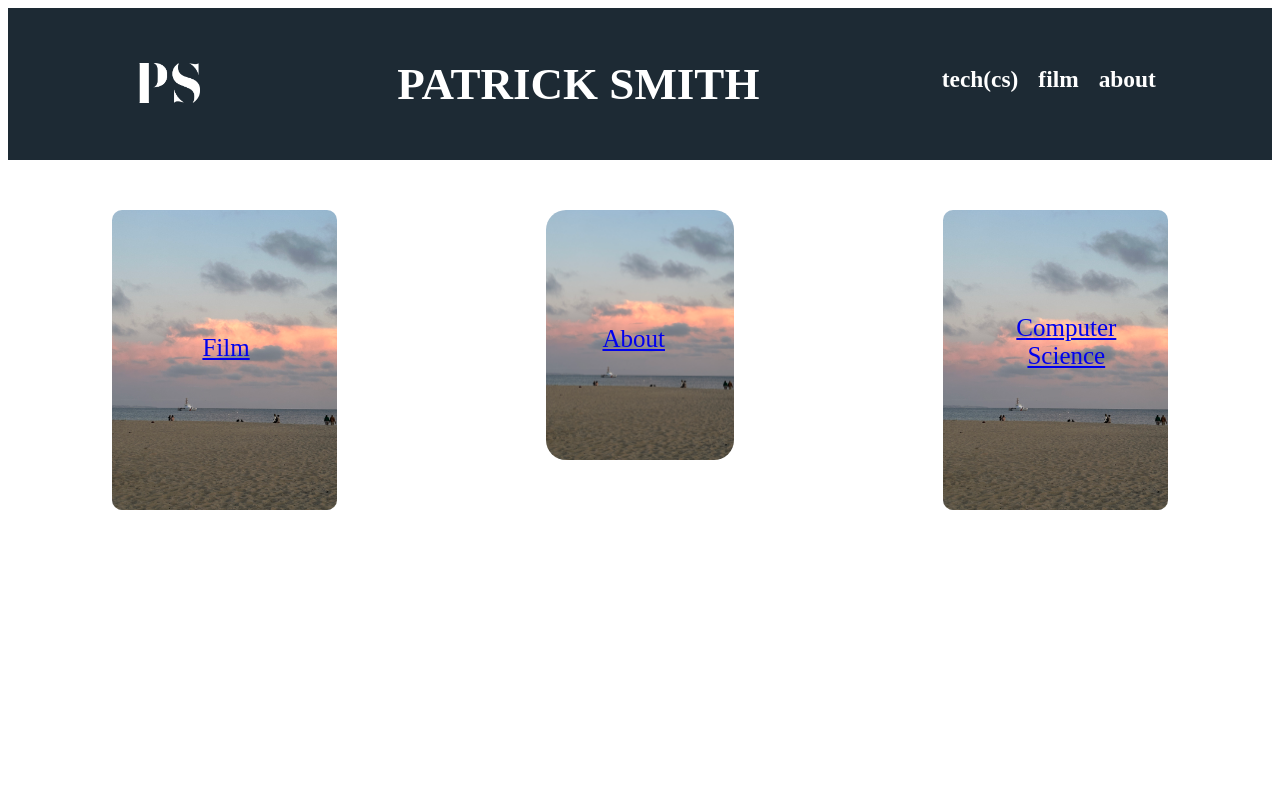
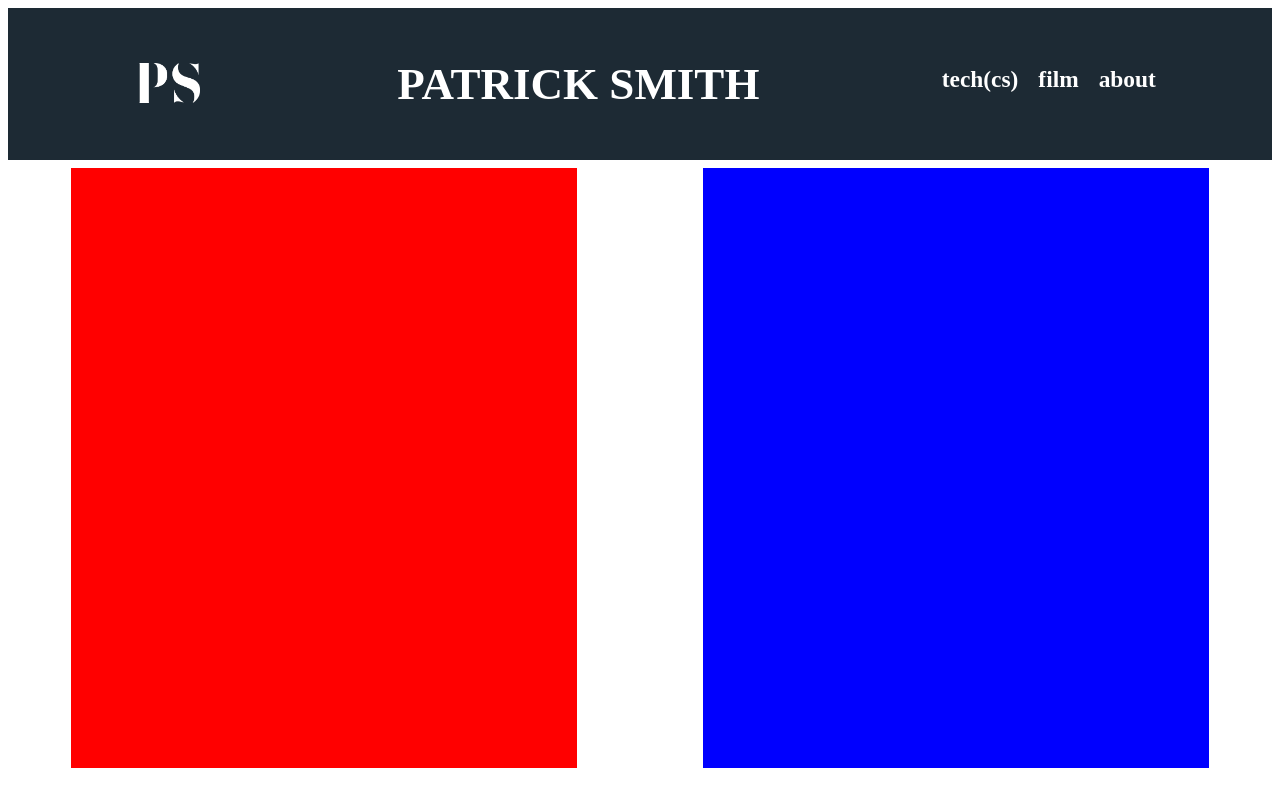
Before and after one commit to thisguyblink/patrickliamsmith.com, a SvelteKit app: page / in a window 1280 px wide. Built offline with nearby package versions, Linux system fonts and the light colour scheme.

Commit message:
setup hoem page

```diff
--- a/src/routes/+page.svelte
+++ b/src/routes/+page.svelte
@@ -8,56 +8,26 @@
 <Navbar />
 <Bottombar />
 <div class="pages">
-	<a href="/film">
-		<img class="buttonimg" src="/assets/IMG_7054.jpg" alt="Film" />
-		<p class="overlay">Film</p>
-	</a>
-	<a href="/about">
-		<img id="portrait" src="/assets/IMG_7054.jpg" alt="Girl Dad or Hawaii" />
-		<p class="overlay1">About</p>
-	</a>
-	<a href="/compsci">
-		<img class="buttonimg" src="/assets/IMG_7054.jpg" alt="Film" />
-		<p class="overlay2">Computer <br /> Science</p>
-	</a>
+	<div id="cs"></div>
+	<div id="film"></div>
 </div>
 
 <style>
 	.pages {
-		position: relative;
 		display: flex;
-		justify-content: center;
+		width: 100%;
+		height: 600px;
+		max-height: 1000px;
 		justify-content: space-around;
-		margin-top: 50px;
+		flex-wrap: wrap;
 	}
-	.buttonimg {
-		border-radius: 10px;
-		border: 10px white;
-		height: 300px;
-		width: auto;
+	#cs {
+		width: 40%;
+		background-color: red;
 	}
-	#portrait {
-		border-radius: 20px;
-		height: 250px;
-		border-width: 30px;
-	}
-	.overlay {
-		font-size: 25px;
-		position: relative;
-		left: 40%;
-		bottom: 50%;
-	}
-	.overlay1 {
-		font-size: 25px;
-		position: relative;
-		left: 30%;
-		bottom: 40%;
-	}
-	.overlay2 {
-		font-size: 25px;
-		position: relative;
-		left: 5%;
-		bottom: 55%;
-		text-align: center;
+
+	#film {
+		width: 40%;
+		background-color: blue;
 	}
 </style>
```
